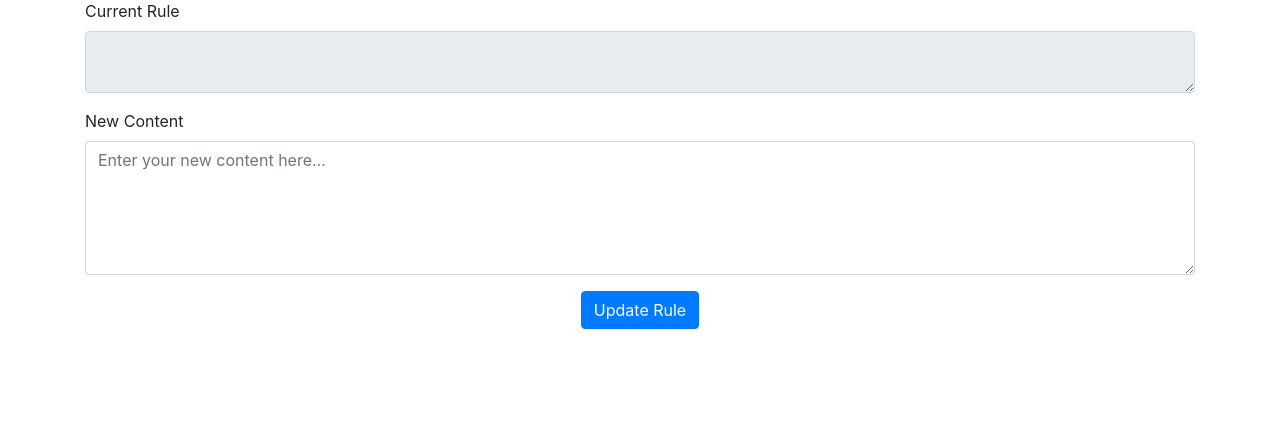
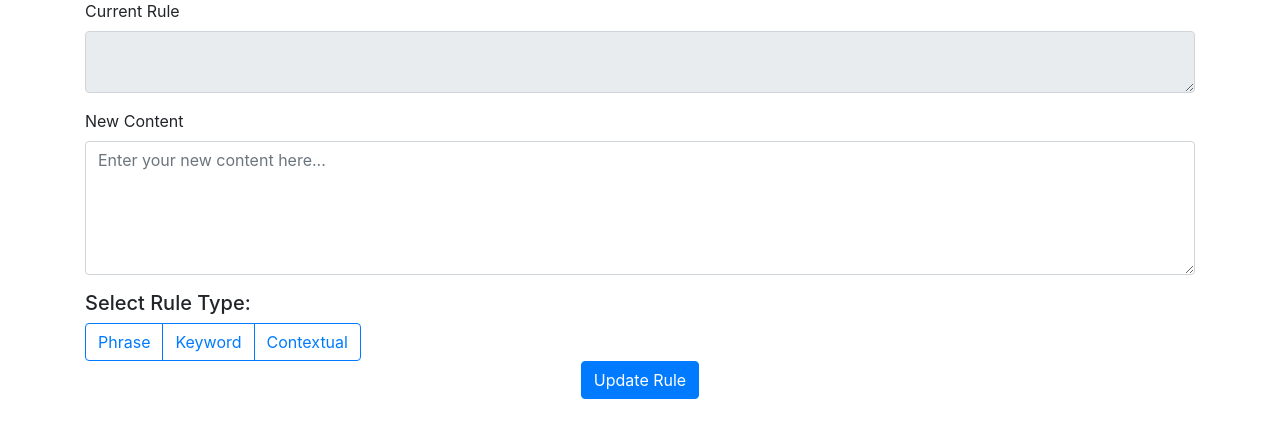
Before and after one commit to ToMandel/Final_Project-Mal_Content, a Flask app: template website/templates/Rules/update_rule.html in a window 1280 px wide. Shown: the part 137-575 px from the top of the page. Run offline with Flask 3, Linux system fonts and the light colour scheme; the template is opened without the code that fills it, so the values that code supplies are empty; parts of the project's set-up code (start-up, migrations or seed data) failed here and were passed over; some libraries are stand-ins or nearby versions.

Commit message:
add the rule type to  update_rule.html and added the relation between update rule and update report both sides

```diff
--- a/website/templates/Rules/update_rule.html
+++ b/website/templates/Rules/update_rule.html
@@ -16,8 +16,31 @@ Update Rule
     <label for="new-rule">New Content</label>
     <textarea name="rule" id="new-rule" class="form-control" rows="5" placeholder="Enter your new content here..."></textarea>
   </div>
+  <h5>Select Rule Type:</h5>
+  <div class="btn-group">
+    <button type="button" id="phraseBtn" class="btn btn-outline-primary" onclick="selectType('phrase')">Phrase</button>
+    <button type="button" id="keywordBtn" class="btn btn-outline-primary" onclick="selectType('keyword')">Keyword</button>
+    <button type="button" id="contextualBtn" class="btn btn-outline-primary" onclick="selectType('contextual')">Contextual</button>
+  </div>
+  <input type="hidden" name="data_type" id="data_type" required>
+
   <div align="center">
     <button type="submit" class="btn btn-primary">Update Rule</button>
   </div>
 </form>
+
+<script>
+  function selectType(type) {
+    const buttons = document.querySelectorAll('.btn-group button');
+    buttons.forEach(button => {
+      button.classList.remove('btn-primary');
+      button.classList.add('btn-outline-primary');
+    });
+
+    const selectedButton = document.getElementById(type + 'Btn');
+    selectedButton.classList.remove('btn-outline-primary');
+    selectedButton.classList.add('btn-primary');
+    document.getElementById('data_type').value = type;
+  }
+</script>
 {% endblock %}
```
Also changed, not shown: website/views.py (+18 -4 lines).
